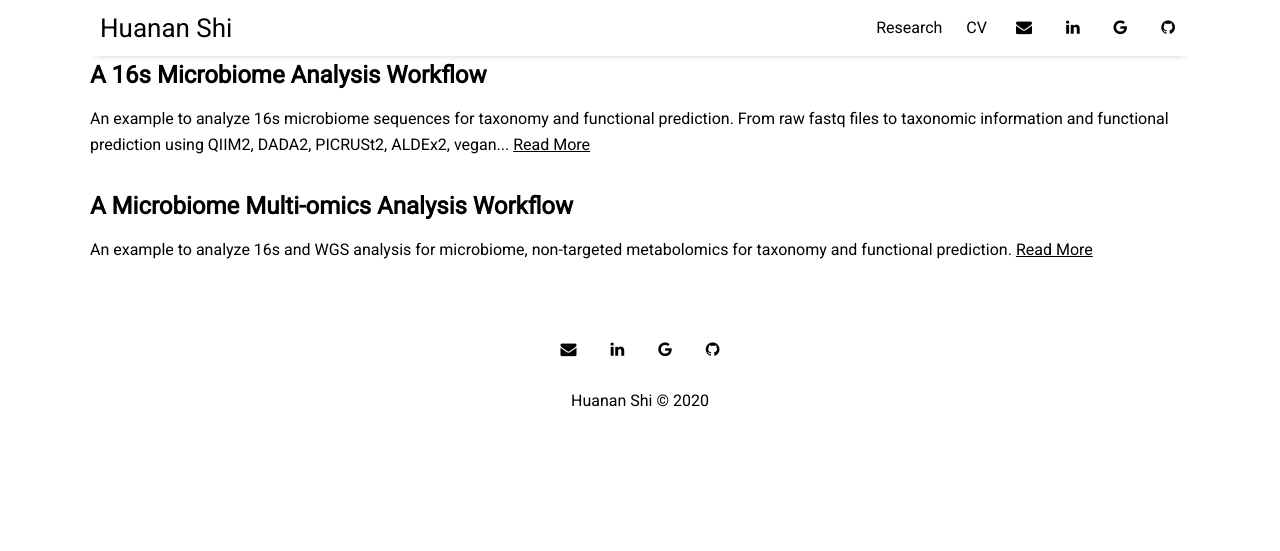
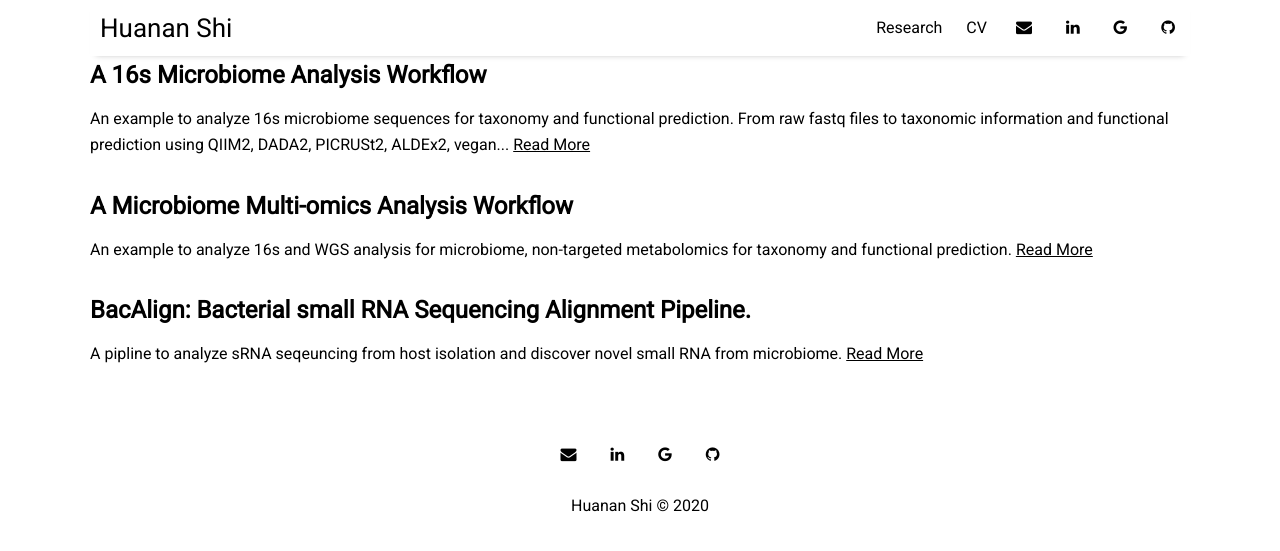
Before and after one commit to huananfshi/huananfshi.github.io, a Jekyll site: the page built from research.html, in a window 1280 px wide. Shown: the top 551 px of the page. Built offline with Jekyll 4.4.1, drawn with Linux system fonts in a browser that asks for light colours; nearby versions of some CDN libraries.

Commit message:
Update research.html

```diff
--- a/research.html
+++ b/research.html
@@ -14,9 +14,19 @@ title: Research
 
 
 <div class='post'>
-    <h1></h1>
+    <h1></h1
     <h1></h1>
     <h2><span>A Microbiome Multi-omics Analysis Workflow</span></h2>
     <p>An example to analyze 16s and WGS analysis for microbiome, non-targeted metabolomics for taxonomy and functional prediction. <a href="research/a_microbiome_multiomics_analysis_workflow.html">Read More</a>
     </p>
 </div>
+
+
+
+<div class='post'>
+    <h1></h1>
+    <h1></h1>
+    <h2><span>BacAlign: Bacterial small RNA Sequencing Alignment Pipeline.</span></h2>
+    <p>A pipline to analyze sRNA seqeuncing from host isolation and discover novel small RNA from microbiome. <a href="research/BacAlign.html">Read More</a>
+    </p>
+</div>
```
